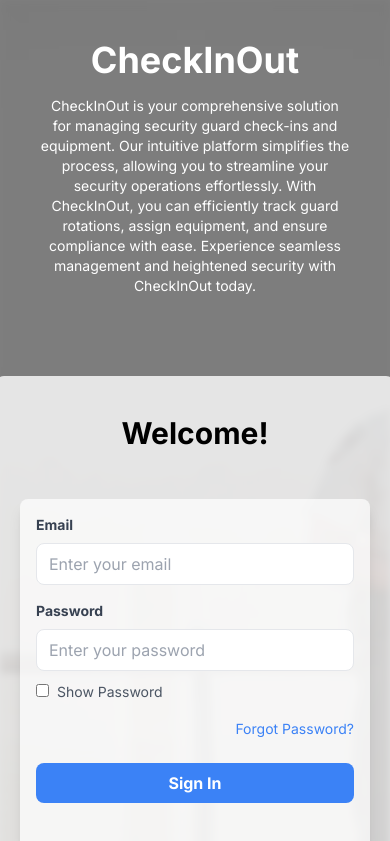
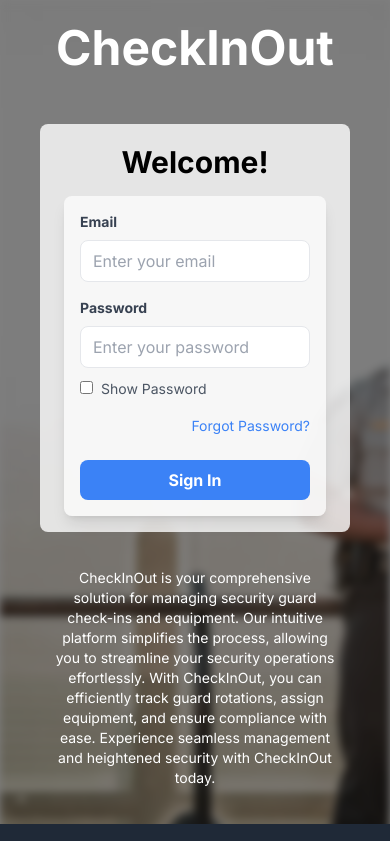
Before and after one commit to kshitij-tagra/checkinout-capstone, a Next.js app: page /login in a window 390 px wide. Shown: the top 841 px of the page. Built offline with nearby package versions, Linux system fonts and the light colour scheme.

Commit message:
Fixed Login Page Layout
Fixed the layout for the Login page to adjust it for smaller screens.

```diff
--- a/app/(pages)/login/page.js
+++ b/app/(pages)/login/page.js
@@ -15,8 +15,53 @@ export default function Page() {
       {/* Overlay to apply opacity to background */}
       <div className="absolute inset-0 bg-black opacity-50 z-0"></div>
 
+      {/* Heading visible on all screen sizes, with adjusted padding for mobile */}
+      <div className="w-full px-10 pt-4 pb-1 text-center text-white z-20 block sm:hidden">
+        <h1 className="text-5xl font-bold mt-2 mb-10">CheckInOut</h1>
+      </div>
+
       <div className="relative flex flex-1 flex-col md:flex-row">
-        <div className="w-full md:w-3/5 flex justify-center items-center p-10 order-1 md:order-2 relative">
+        {/* Login Form and text container with tighter vertical padding on mobile */}
+        <div className="w-full md:w-2/5 flex justify-center items-center px-10 py-2 order-2 md:order-1">
+          <div
+            className="flex flex-col items-center"
+            style={{ width: "400px" }}
+          >
+            {/* LoginForm container with less vertical padding */}
+            <div
+              className="bg-white bg-opacity-80 rounded-lg px-6 py-4 md:p-8 flex flex-col justify-center items-center"
+              style={{ width: "100%", height: "auto" }}
+            >
+              <h1 className="text-3xl md:text-4xl mt-1 mb-4 font-bold text-center">
+                Welcome!
+              </h1>
+              <div
+                className="w-full bg-white bg-opacity-70 rounded-lg shadow-lg"
+                style={{ padding: "16px" }}
+              >
+                <LoginForm />
+              </div>
+            </div>
+            {/* Paragraph text positioned just below LoginForm */}
+            <div
+              className="mt-2 text-center max-w-xs text-white md:hidden p-3 rounded-lg"
+              style={{ width: "100%" }}
+            >
+              <p className="text-sm my-4">
+                CheckInOut is your comprehensive solution for managing security
+                guard check-ins and equipment. Our intuitive platform simplifies
+                the process, allowing you to streamline your security operations
+                effortlessly. With CheckInOut, you can efficiently track guard
+                rotations, assign equipment, and ensure compliance with ease.
+                Experience seamless management and heightened security with
+                CheckInOut today.
+              </p>
+            </div>
+          </div>
+        </div>
+
+        {/* Desktop Content */}
+        <div className="w-full md:w-3/5 md:flex justify-center items-center p-10 order-1 md:order-2 relative hidden">
           <div className="text-center max-w-xs md:max-w-md lg:max-w-lg text-white">
             <h1 className="text-4xl md:text-5xl lg:text-7xl font-bold mb-2">
               CheckInOut
@@ -32,24 +77,6 @@ export default function Page() {
             </p>
           </div>
         </div>
-        <div className="w-full md:w-2/5 flex justify-center items-center p-10 order-2 md:order-1">
-          <div
-            className="bg-white bg-opacity-80 rounded-lg p-6 md:p-8  flex flex-col justify-center items-center"
-            style={{ height: "500px", width: "400px" }}
-          >
-            <h1 className="text-3xl md:text-4xl mt-3 font-bold justify-center items-center text-center">
-              Welcome!
-            </h1>
-            <br />
-            <br />
-            <div
-              className="w-full p-4 md:p-6 bg-white bg-opacity-70 rounded-lg shadow-lg"
-              style={{ height: "350px", width: "350px" }}
-            >
-              <LoginForm />
-            </div>
-          </div>
-        </div>
       </div>
 
       <Footer />
--- a/app/components/Navbar.js
+++ b/app/components/Navbar.js
@@ -65,13 +65,13 @@ const Navbar = ({
       {isDropdownOpen && (
         <div className="absolute right-0 mt-2 w-48 bg-white rounded-lg shadow-lg z-10">
           <button className="block py-2 px-4 text-gray-800 hover:bg-gray-200 w-full text-left focus:outline-none">
-            Sign In Report
+            Finalize Check In Report
           </button>
           <button className="block py-2 px-4 text-gray-800 hover:bg-gray-200 w-full text-left focus:outline-none">
-            Sign Out Report
+            Finalize Check Out Report
           </button>
           <button className="block py-2 px-4 text-gray-800 hover:bg-gray-200 w-full text-left focus:outline-none">
-            Audit Report
+            Finalize Audit Report
           </button>
         </div>
       )}
```
